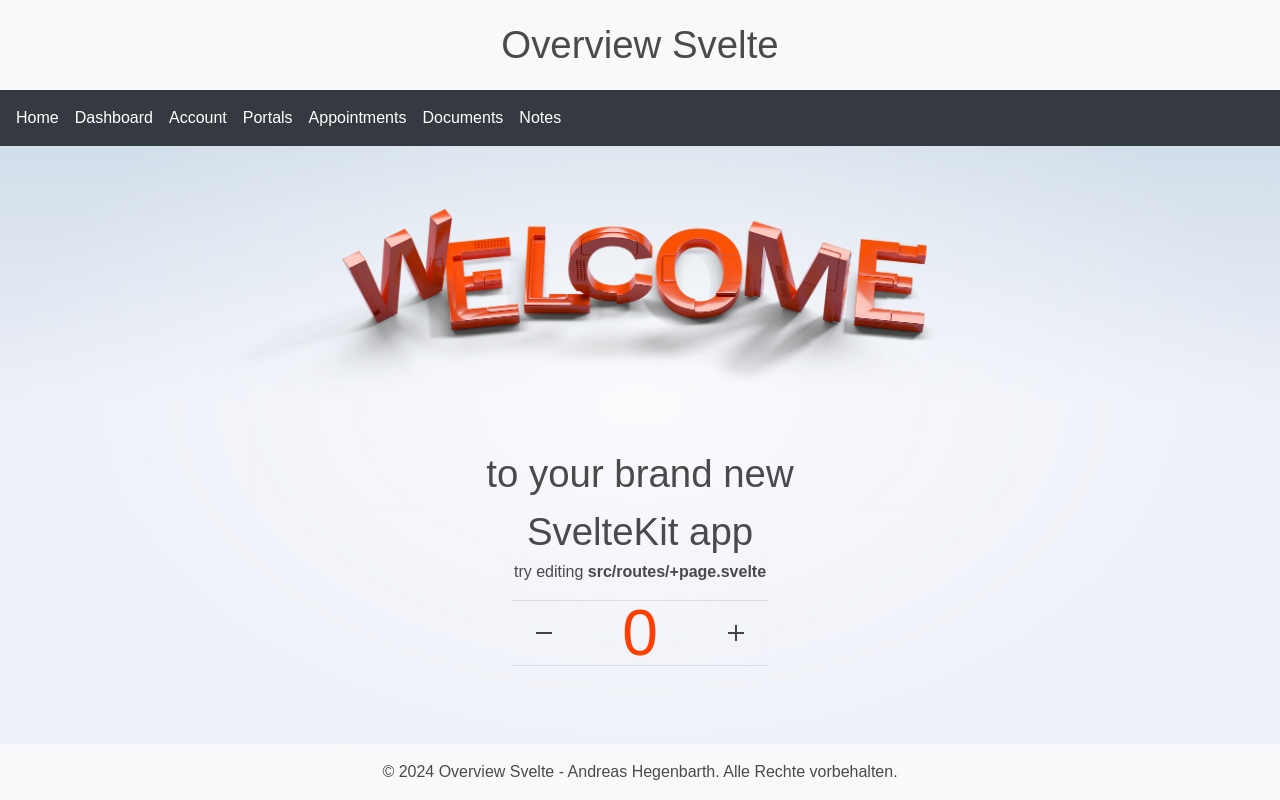
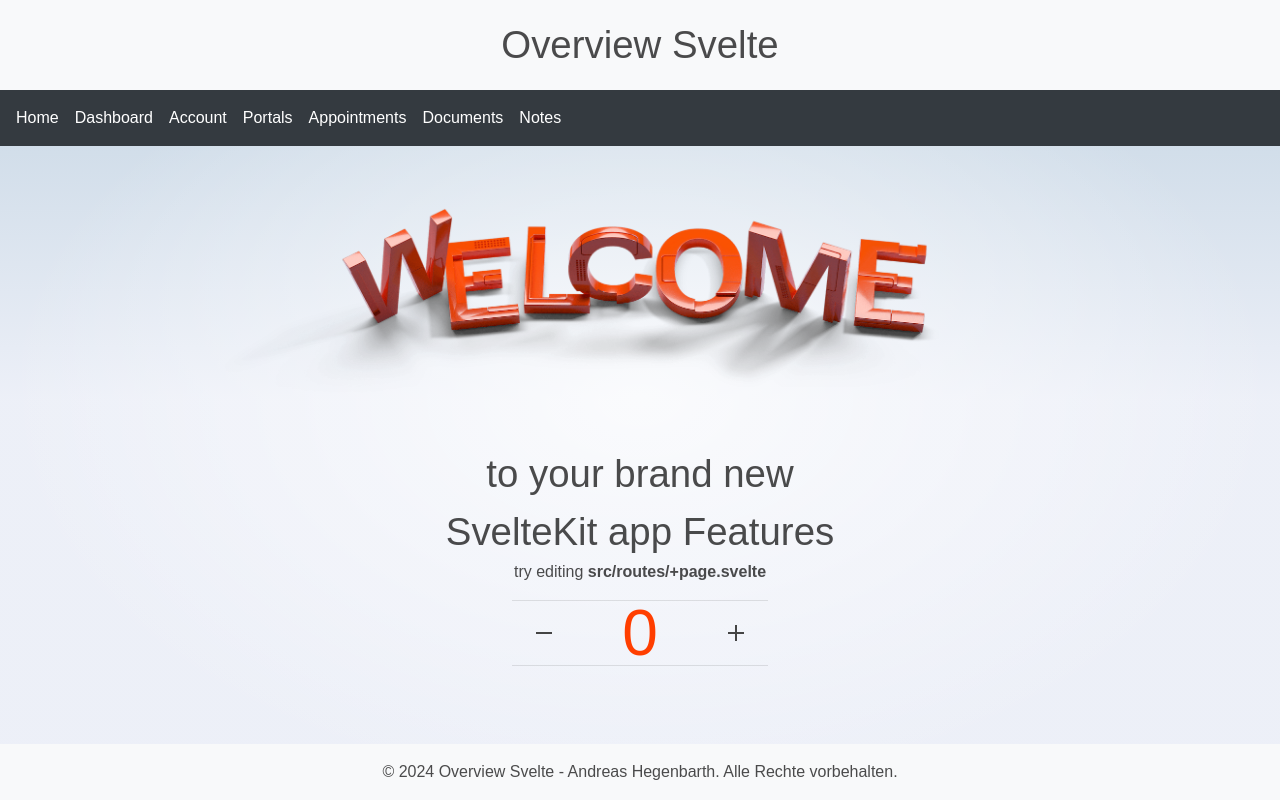
Before and after one commit to AndreasHegenbarth/overview-svelte, a SvelteKit app: page / in a window 1280 px wide. Built offline with nearby package versions, Linux system fonts and the light colour scheme.

Commit message:
Add some features

```diff
--- a/src/routes/+page.svelte
+++ b/src/routes/+page.svelte
@@ -18,7 +18,7 @@
 			</picture>
 		</span>
 
-		to your brand new<br />SvelteKit app
+		to your brand new<br />SvelteKit app Features
 	</h1>
 
 	<h2>
```
